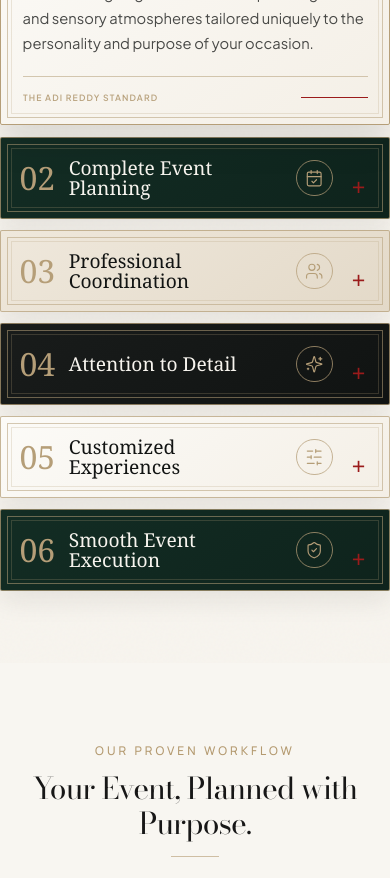
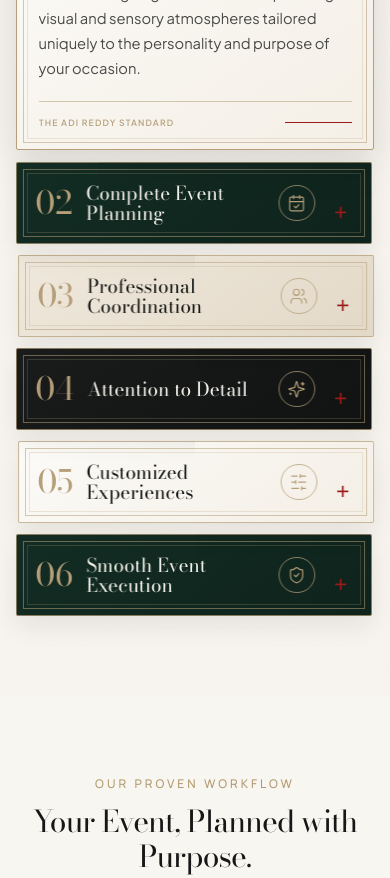
Before and after one commit to toshitsai9-star/events, a React (Vite) app: page /services in a window 390 px wide. Shown: the part 11080-11958 px from the top of the page. Built offline with nearby package versions, Linux system fonts and the light colour scheme.

Commit message:
Align louvers on small screens

```diff
--- a/src/styles/index.css
+++ b/src/styles/index.css
@@ -1476,3 +1476,30 @@ canvas {
     height: 64svh;
   }
 }
+
+/* Keep the louvers aligned after the shared standard section base styles. */
+.standard-section.louver-section {
+  padding: clamp(4.5rem, 8vw, 7.5rem) clamp(1rem, 3vw, 2.5rem);
+}
+
+.louver-section__inner {
+  --louver-serif: 'Bodoni Moda', 'Lora', Georgia, serif;
+}
+
+.louver-blade:nth-child(odd):not(.is-active):not(.is-open-all) {
+  transform: rotateY(-6deg) translateZ(-10px);
+}
+
+.louver-blade:nth-child(even):not(.is-active):not(.is-open-all) {
+  transform: rotateY(6deg) translateZ(-10px);
+}
+
+@media (max-width: 900px) {
+  .standard-section.louver-section {
+    padding: 4.5rem 1rem 5rem;
+  }
+
+  .louver-mode {
+    display: none;
+  }
+}
```
